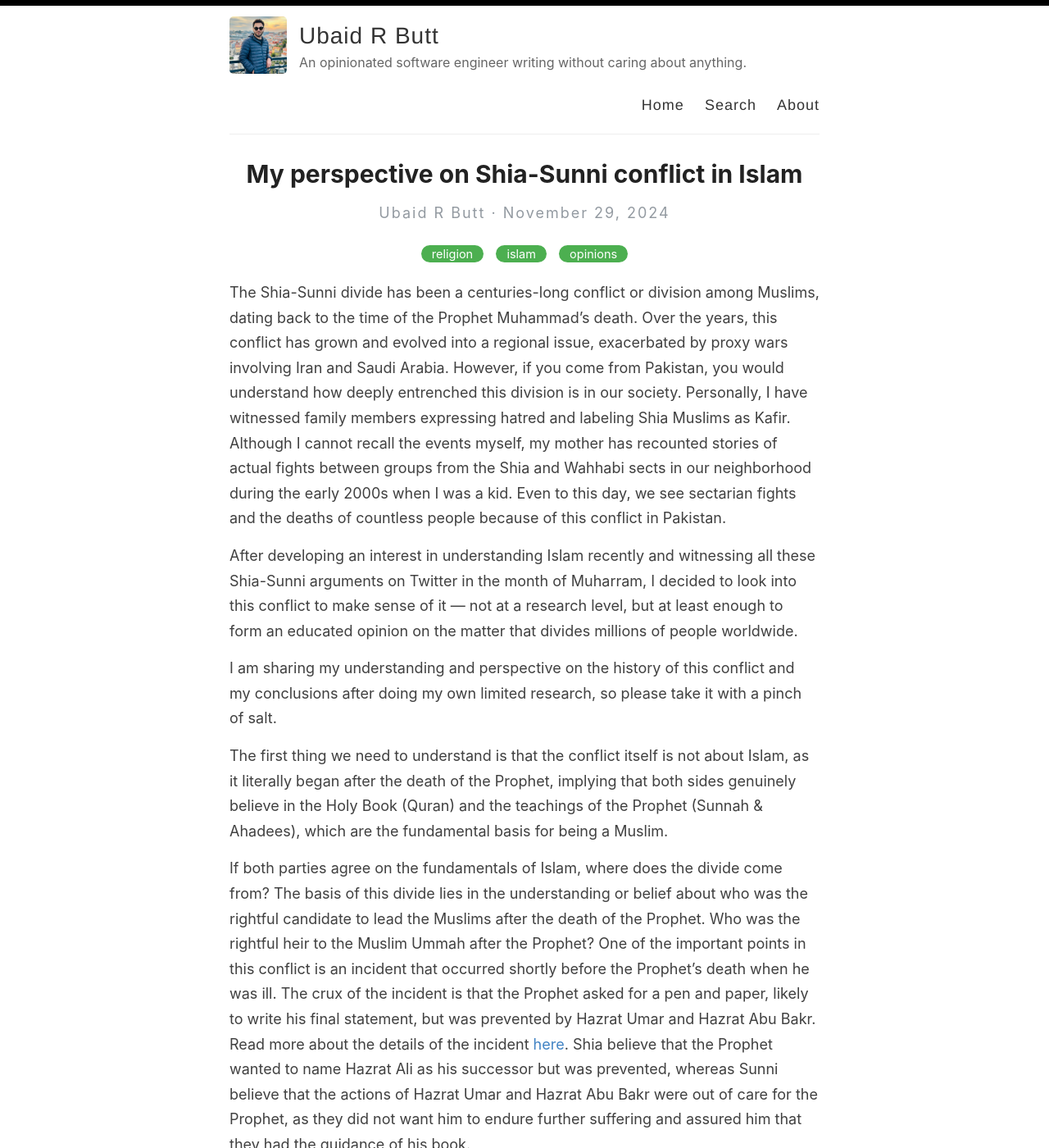
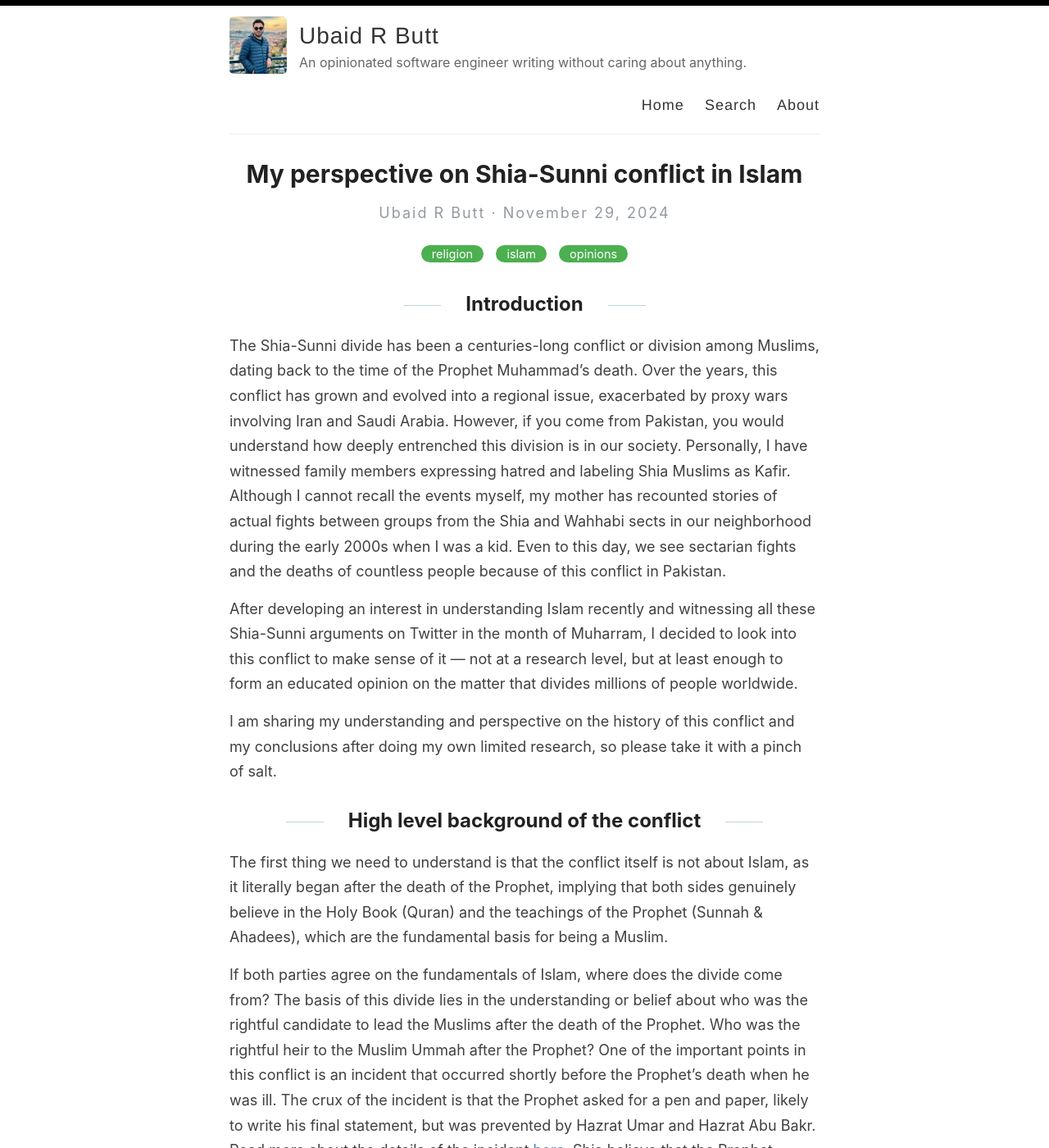
Before and after one commit to Ubaidbutt/ubaidbutt.github.io, a Jekyll site: the page built from _posts/2024-11-29-shia-sunni-conflict.md, in a window 1280 px wide and 1400 px high. Shown: the whole window at 82% size. Built offline with Jekyll 4.4.1, drawn with Linux system fonts in a browser that asks for light colours.

Commit message:
Added headings

```diff
--- a/_posts/2024-11-29-shia-sunni-conflict.md
+++ b/_posts/2024-11-29-shia-sunni-conflict.md
@@ -3,13 +3,14 @@ layout: post
 title: "My perspective on Shia-Sunni conflict in Islam"
 categories: [religion, islam, opinions]
 ---
-
+## Introduction
 The Shia-Sunni divide has been a centuries-long conflict or division among Muslims, dating back to the time of the Prophet Muhammad's death. Over the years, this conflict has grown and evolved into a regional issue, exacerbated by proxy wars involving Iran and Saudi Arabia. However, if you come from Pakistan, you would understand how deeply entrenched this division is in our society. Personally, I have witnessed family members expressing hatred and labeling Shia Muslims as Kafir. Although I cannot recall the events myself, my mother has recounted stories of actual fights between groups from the Shia and Wahhabi sects in our neighborhood during the early 2000s when I was a kid. Even to this day, we see sectarian fights and the deaths of countless people because of this conflict in Pakistan.
 
 After developing an interest in understanding Islam recently and witnessing all these Shia-Sunni arguments on Twitter in the month of Muharram, I decided to look into this conflict to make sense of it — not at a research level, but at least enough to form an educated opinion on the matter that divides millions of people worldwide.
 
 I am sharing my understanding and perspective on the history of this conflict and my conclusions after doing my own limited research, so please take it with a pinch of salt.
 
+## High level background of the conflict
 The first thing we need to understand is that the conflict itself is not about Islam, as it literally began after the death of the Prophet, implying that both sides genuinely believe in the Holy Book (Quran) and the teachings of the Prophet (Sunnah & Ahadees), which are the fundamental basis for being a Muslim.
 
 If both parties agree on the fundamentals of Islam, where does the divide come from? The basis of this divide lies in the understanding or belief about who was the rightful candidate to lead the Muslims after the death of the Prophet. Who was the rightful heir to the Muslim Ummah after the Prophet? One of the important points in this conflict is an incident that occurred shortly before the Prophet's death when he was ill. The crux of the incident is that the Prophet asked for a pen and paper, likely to write his final statement, but was prevented by Hazrat Umar and Hazrat Abu Bakr. Read more about the details of the incident [here](https://en.wikipedia.org/wiki/Hadith_of_pen_and_paper#:~:text=The%20hadith%20of%20pen%20and%20paper%20%28Arabic%3A%20%D8%AD%D8%AF%D9%8A%D8%AB,a%20Thursday%2C%20but%20was%20prevented%20from%20doing%20so.). Shia believe that the Prophet wanted to name Hazrat Ali as his successor but was prevented, whereas Sunni believe that the actions of Hazrat Umar and Hazrat Abu Bakr were out of care for the Prophet, as they did not want him to endure further suffering and assured him that they had the guidance of his book.
```
